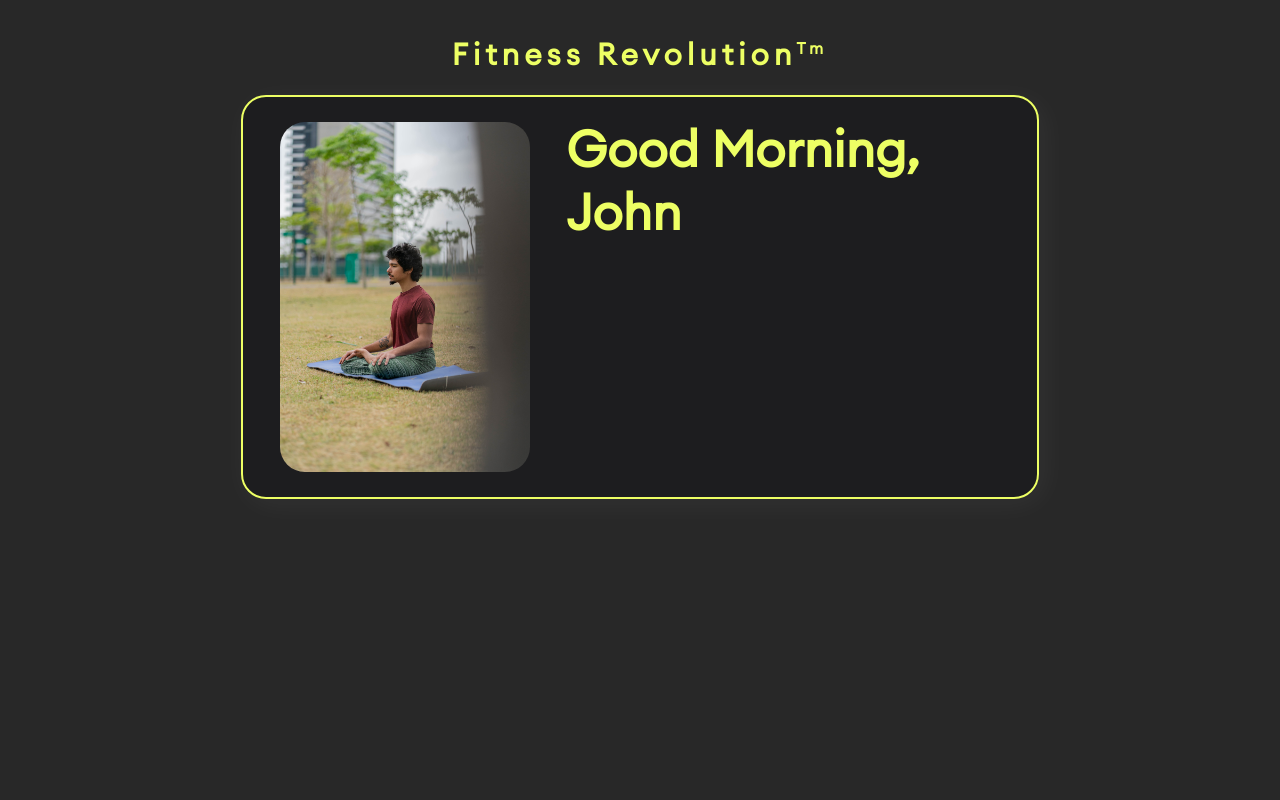
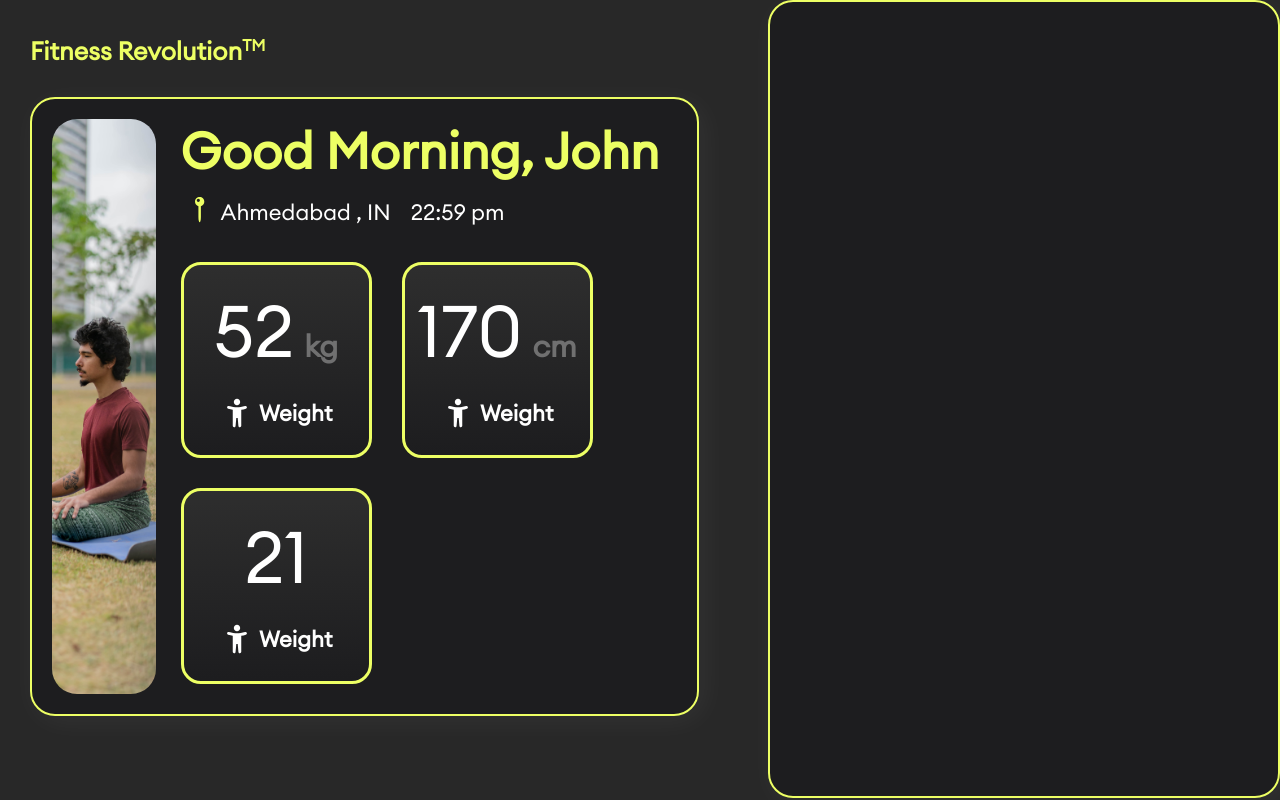
Before and after one commit to devam-Scaletech/FitnessRevolution-, a React (Create React App) app: page /dashboard in a window 1280 px wide. Built offline with nearby package versions, Linux system fonts and the light colour scheme.

Commit message:
cont: working on design dashboard

```diff
--- a/src/assets/styles/common/common.scss
+++ b/src/assets/styles/common/common.scss
@@ -136,10 +136,6 @@
 
 .width--75 {
 	width: 75%;
-}
-
-.width--80 {
-	width: 80%;
 }
 
 .width--16px {
@@ -301,6 +297,14 @@
 
 .m--20 {
 	@include margin(20px);
+}
+
+.m--25 {
+	@include margin(25px);
+}
+
+.m--30 {
+	@include margin(30px);
 }
 
 .mt--0 {
@@ -836,6 +840,10 @@
 	font-size: 3.125rem;
 }
 
+.font-size--60 {
+	font-size: 4.5rem;
+}
+
 .line-height--sm {
 	line-height: $line-height-sm;
 }
@@ -1187,6 +1195,10 @@
 .text--neon-green {
 	color: $secondary;
 }
+
+.text--grey-light {
+	color: rgba(255, 255, 255, 0.34);
+}
 .bg--grey {
 	@include getShadesColorClasses($grey, 'background-color');
 }
@@ -1339,3 +1351,9 @@
 	color: getColor($red, 200);
 	@include marginTop(10px);
 }
+
+.container {
+	width: 1530px;
+	padding: 0 10px;
+	margin: 0 auto;
+}
--- a/src/assets/styles/module/dashboard.scss
+++ b/src/assets/styles/module/dashboard.scss
@@ -11,6 +11,20 @@
 	background-color: #1d1d1f;
 	border: 2px solid $secondary;
 	box-shadow: 5px 5px 30px hsla(0, 0%, 100%, 0.05);
-	margin: 22px auto;
-	width: 62%;
+	width: calc(100% - 103px);
+
+	.body_details__box {
+		background: linear-gradient(180deg, #2e2e2e 0%, rgba(80, 80, 80, 0) 98.96%);
+		border: 3px solid #edff64;
+		width: 145px;
+		height: 150px;
+	}
 }
+
+.user__widget {
+	backdrop-filter: blur(65px);
+	background-color: #1d1d1f;
+	border: 2px solid $secondary;
+	box-shadow: 5px 5px 30px hsla(0, 0%, 100%, 0.05);
+	height: calc(100vh - 6px);
+}
--- a/src/feature/dashboard/component/dashboardHeader.tsx
+++ b/src/feature/dashboard/component/dashboardHeader.tsx
@@ -1,8 +1,8 @@
 const DashboardHeader = () => {
 	return (
-		<div className='width--full flex justify-content--center mt--35'>
-			<p className='website__name font-size--30 font--bold text--neon-green'>
-				Fitness Revolution<sup>Tm</sup>
+		<div className='width--full flex justify-content--start mt--35 ml--30'>
+			<p className='font-size--25 font--bold text--neon-green'>
+				Fitness Revolution<sup>TM</sup>
 			</p>
 		</div>
 	);
--- /dev/null
+++ b/src/feature/dashboard/component/userDetails.tsx
@@ -0,0 +1,5 @@
+const UserDetails = () => {
+	return <div className='user__widget border-radius--25 overflow--auto' />;
+};
+
+export default UserDetails;
--- a/src/feature/dashboard/component/userProfile.tsx
+++ b/src/feature/dashboard/component/userProfile.tsx
@@ -1,5 +1,6 @@
 import { useCallback, useEffect, useState } from 'react';
 import profilePic from 'assets/image/profilePic.jpg';
+import { HumanBodyIcon, LocationPinIcon } from 'shared/components/icons/icons';
 const UserProfile = () => {
 	const [greeting, setGreeting] = useState('');
 
@@ -19,20 +20,60 @@ const UserProfile = () => {
 	}, []);
 
 	return (
-		<div className='width--full'>
-			<div className='profile__box border-radius--25  flex '>
-				<div className='flex justify-content--center align-items--center width--35 p--25 '>
+		<div className='profile__box border-radius--25 flex m--30'>
+			<div className='flex justify-content--start align-items--center width--20 pt--20 pb--20 ml--20'>
 				<img
 					src={profilePic}
 					alt='profile picture'
-						width={250}
-						height={350}
-						className='border-radius--25'
+					className='border-radius--25 width--full height--full object-fit--cover'
 				/>
 			</div>
-				<div className='flex flex--column'>
+			<div className='flex flex--column ml--25'>
 				<div className='mt--20'>
 					<p className='font-size--50 text--neon-green font--semi-bold'>{greeting}, John</p>
+				</div>
+
+				<div className='flex align-items--center mt--10'>
+					<LocationPinIcon />
+					<p className='font-size--22'>Ahmedabad , IN</p>
+					<p className='font-size--22 ml--20'>22:59 pm</p>
+				</div>
+
+				<div className='flex mb--30 flex--wrap'>
+					<div className='body_details__box justify-content--center border-radius--xxl p--20 mt--30 mr--30'>
+						<div className='flex flex--column align-items--center'>
+							<p className='font-size--60 font--medium'>
+								52
+								<span className='ml--10 font-size--30 text--grey text--grey-light font--semi-bold'>
+									kg
+								</span>
+							</p>
+							<p className='font-size--22 font--semi-bold flex align-items--center mt--20'>
+								<HumanBodyIcon className='mr--5' />
+								Weight
+							</p>
+						</div>
+					</div>
+					<div className='body_details__box justify-content--center border-radius--xxl p--20 mt--30 mr--30'>
+						<div className='flex flex--column align-items--center'>
+							<p className='font-size--60 font--medium'>
+								170
+								<span className='ml--10 font-size--30 text--grey-light font--semi-bold'>cm</span>
+							</p>
+							<p className='font-size--22 font--semi-bold flex align-items--center mt--20'>
+								<HumanBodyIcon className='mr--5' />
+								Weight
+							</p>
+						</div>
+					</div>
+					<div className='body_details__box justify-content--center border-radius--xxl p--20 mt--30 mr--30'>
+						<div className='flex flex--column align-items--center'>
+							<p className='font-size--60 font--medium'>21</p>
+							<p className='font-size--22 font--semi-bold flex align-items--center mt--20'>
+								<HumanBodyIcon className='mr--5' />
+								Weight
+							</p>
+						</div>
 					</div>
 				</div>
 			</div>
--- a/src/feature/dashboard/container/dashboardContainer.tsx
+++ b/src/feature/dashboard/container/dashboardContainer.tsx
@@ -1,13 +1,19 @@
-import { Fragment } from 'react';
 import DashboardHeader from '../component/dashboardHeader';
 import UserProfile from '../component/userProfile';
+import UserDetails from '../component/userDetails';
 import 'assets/styles/module/dashboard.scss';
+
 const DashboardContainer = () => {
 	return (
-		<Fragment>
-			<DashboardHeader />
-			<UserProfile />
-		</Fragment>
+		<div className='flex width--full '>
+			<div className='width--60'>
+				<DashboardHeader />
+				<UserProfile />
+			</div>
+			<div className='width--40 height--full-viewport'>
+				<UserDetails />
+			</div>
+		</div>
 	);
 };
 
--- a/src/shared/components/icons/icons.tsx
+++ b/src/shared/components/icons/icons.tsx
@@ -20,3 +20,22 @@ export const ShowPasswordIcon: FC<IProps> = (props) => (
 		<path d='M19.9955 5.45331C10.9066 5.45331 3.14477 11.1065 0 19.0866C3.14477 27.0665 10.9066 32.7198 19.9955 32.7198C29.0934 32.7198 36.8462 27.0665 39.991 19.0866C36.8462 11.1065 29.0934 5.45331 19.9955 5.45331ZM19.9955 28.1754C14.9784 28.1754 10.9066 24.1035 10.9066 19.0865C10.9066 14.0694 14.9784 9.9977 19.9955 9.9977C25.0125 9.9977 29.0844 14.0695 29.0844 19.0866C29.0844 24.1036 25.0125 28.1754 19.9955 28.1754Z' />
 	</svg>
 );
+
+export const HumanBodyIcon: FC<IProps> = (props) => (
+	<svg width='34' height='34' viewBox='0 0 34 34' fill='none' className={props.className || ''}>
+		<path
+			fillRule='evenodd'
+			clipRule='evenodd'
+			d='M17 9.20834C18.7604 9.20834 20.1875 7.78126 20.1875 6.02084C20.1875 4.26043 18.7604 2.83334 17 2.83334C15.2396 2.83334 13.8125 4.26043 13.8125 6.02084C13.8125 7.78126 15.2396 9.20834 17 9.20834ZM26.8601 10.937C27.079 11.6881 26.6476 12.4745 25.8964 12.6934C24.2138 13.1838 22.6935 13.553 21.25 13.7992V21.9544V21.9583V29.75C21.25 30.5074 20.6542 31.1309 19.8975 31.1653C19.1409 31.1995 18.491 30.6326 18.4225 29.8783L17.7141 22.0866C17.7103 22.0438 17.7083 22.001 17.7083 21.9583H16.2917C16.2917 22.001 16.2898 22.0438 16.2859 22.0866L15.5775 29.8783C15.509 30.6326 14.8591 31.1995 14.1025 31.1653C13.3459 31.1309 12.75 30.5074 12.75 29.75V13.773C11.3102 13.5248 9.7954 13.163 8.12126 12.6984C7.36731 12.4893 6.92573 11.7085 7.1349 10.9546C7.34415 10.2006 8.12487 9.75906 8.87882 9.96824C12.143 10.874 14.5958 11.3224 17.0062 11.3331C19.4117 11.3439 21.8583 10.9191 25.1036 9.97326C25.8548 9.75432 26.6412 10.1858 26.8601 10.937Z'
+			fill='white'
+		/>
+	</svg>
+);
+export const LocationPinIcon: FC<IProps> = (props) => (
+	<svg width='40' height='40' viewBox='0 0 30 30' fill='none' className={props.className || ''}>
+		<path
+			d='M14 22.7598C14.3604 22.7598 14.9141 21.292 14.9141 18.9189V10.6396C16.3994 10.2354 17.4805 8.87305 17.4805 7.26465C17.4805 5.33105 15.9336 3.75781 14 3.75781C12.0576 3.75781 10.5107 5.33105 10.5107 7.26465C10.5107 8.86426 11.583 10.2266 13.0684 10.6309V18.9189C13.0684 21.2744 13.6309 22.7598 14 22.7598ZM12.998 7.45801C12.3652 7.45801 11.8115 6.9043 11.8115 6.25391C11.8115 5.6123 12.3652 5.06738 12.998 5.06738C13.6572 5.06738 14.1934 5.6123 14.1934 6.25391C14.1934 6.9043 13.6572 7.45801 12.998 7.45801Z'
+			fill='#EDFF64'
+		/>
+	</svg>
+);
```
Lines whose indentation alone changed are shown as unchanged.
